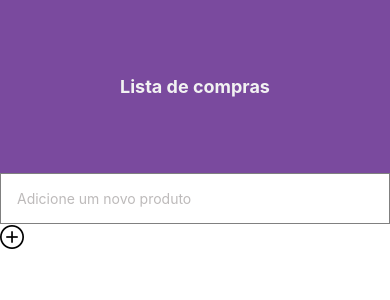
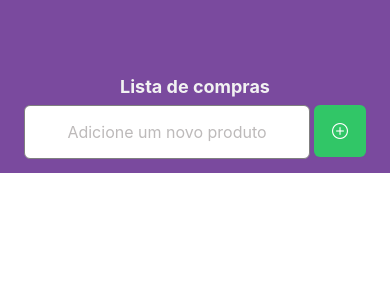
Before and after one commit to cesulfaculdade/trabalho01-alisson2023014305, a React Native app: screen / in a window 390 px wide. Shown: the top 300 px of the page. Built offline with nearby package versions, Linux system fonts and the light colour scheme.

Commit message:
Add input and button

```diff
--- a/src/screens/Home.tsx
+++ b/src/screens/Home.tsx
@@ -36,7 +36,7 @@ export function Home() {
                 style={styles.button}
                 onPress={handleProductAdd}>
 
-                <AntDesign name="pluscircleo" size={24} color="black" />
+                <AntDesign style={styles.txtButton}name="pluscircleo" size={16} color="black" />
             </TouchableOpacity>
 
             </View>
@@ -57,21 +57,36 @@ const styles = StyleSheet.create({
     },
     inputContainer:{
         justifyContent:"center",
-
+        flexDirection:"row",
+        top:"-8%",
+        height:54,
+        paddingLeft: 24,
+        paddingRight: 24,
     },
     input:{
-        padding:16,
-        borderColor:"#808080",
-        borderWidth:0.5,
-
+        padding: 16,
+        textAlign: "center",
+        borderRadius: 6,
+        borderColor: "#808080",
+        borderWidth: 0.5,
+        backgroundColor: "white",
+        flex:1,
+        fontSize:16,
 
 
     },
     button:{
+        borderRadius: 6,
+        backgroundColor: "#31C667",
+        height: 52,
+        width: 52,
+        marginLeft: 4,
+        justifyContent:"center"
 
-        backgroundColor:"31C667"
-
-
+    },
+    txtButton:{
+        margin:"auto",
+        color:"white"
     }
 
 })
```
